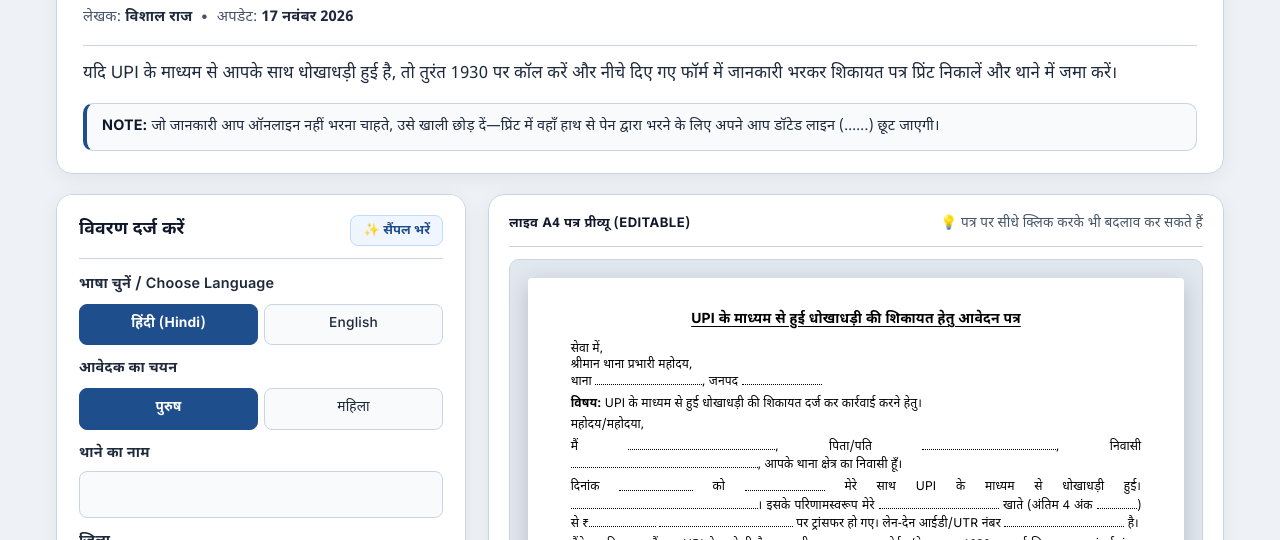
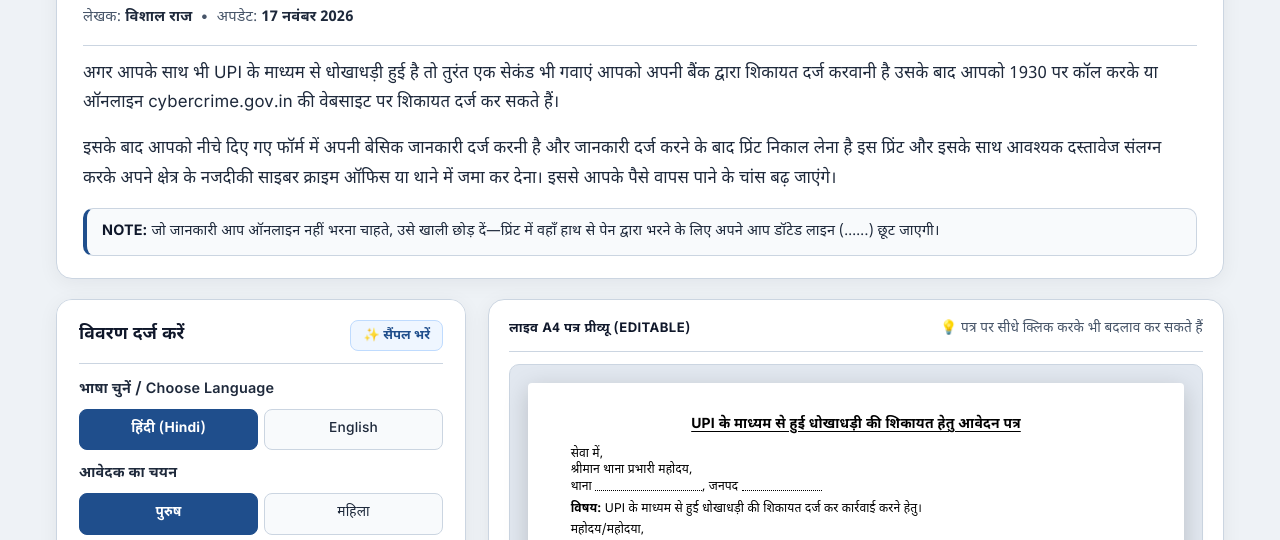
Before and after one commit to applicationhelperin-lgtm/application-helper, a plain HTML site: page police-upi-fraud-complaint.html in a window 1280 px wide. Shown: the part 191-731 px from the top of the page. Drawn offline with Linux system fonts and the light colour scheme.

Commit message:
Add files via upload

```diff
--- a/police-upi-fraud-complaint.html
+++ b/police-upi-fraud-complaint.html
@@ -1224,7 +1224,9 @@ footer.pro-footer{
       <span>अपडेट: <time datetime="2026-11-17"><strong>17 नवंबर 2026</strong></time></span>
     </p>
 
-    <p class="intro-desc">यदि UPI के माध्यम से आपके साथ धोखाधड़ी हुई है, तो तुरंत 1930 पर कॉल करें और नीचे दिए गए फॉर्म में जानकारी भरकर शिकायत पत्र प्रिंट निकालें और थाने में जमा करें।</p>
+    <p class="intro-desc">अगर आपके साथ भी UPI के माध्यम से धोखाधड़ी हुई है तो तुरंत एक सेकंड भी गवाएं आपको अपनी बैंक द्वारा शिकायत दर्ज करवानी है उसके बाद आपको 1930 पर कॉल करके या ऑनलाइन  cybercrime.gov.in की वेबसाइट पर शिकायत दर्ज कर सकते हैं।<p>
+
+<p class="intro-desc">इसके बाद आपको नीचे दिए गए फॉर्म में अपनी बेसिक जानकारी दर्ज करनी है और जानकारी दर्ज करने के बाद प्रिंट निकाल लेना है इस प्रिंट और इसके साथ आवश्यक दस्तावेज संलग्न करके अपने क्षेत्र के नजदीकी साइबर क्राइम ऑफिस या थाने में जमा कर देना। इससे आपके पैसे वापस पाने के चांस बढ़ जाएंगे। </p>
 
     <div class="sec-note">
       <strong>NOTE:</strong> जो जानकारी आप ऑनलाइन नहीं भरना चाहते, उसे खाली छोड़ दें—प्रिंट में वहाँ हाथ से पेन द्वारा भरने के लिए अपने आप डॉटेड लाइन (......) छूट जाएगी।
```
